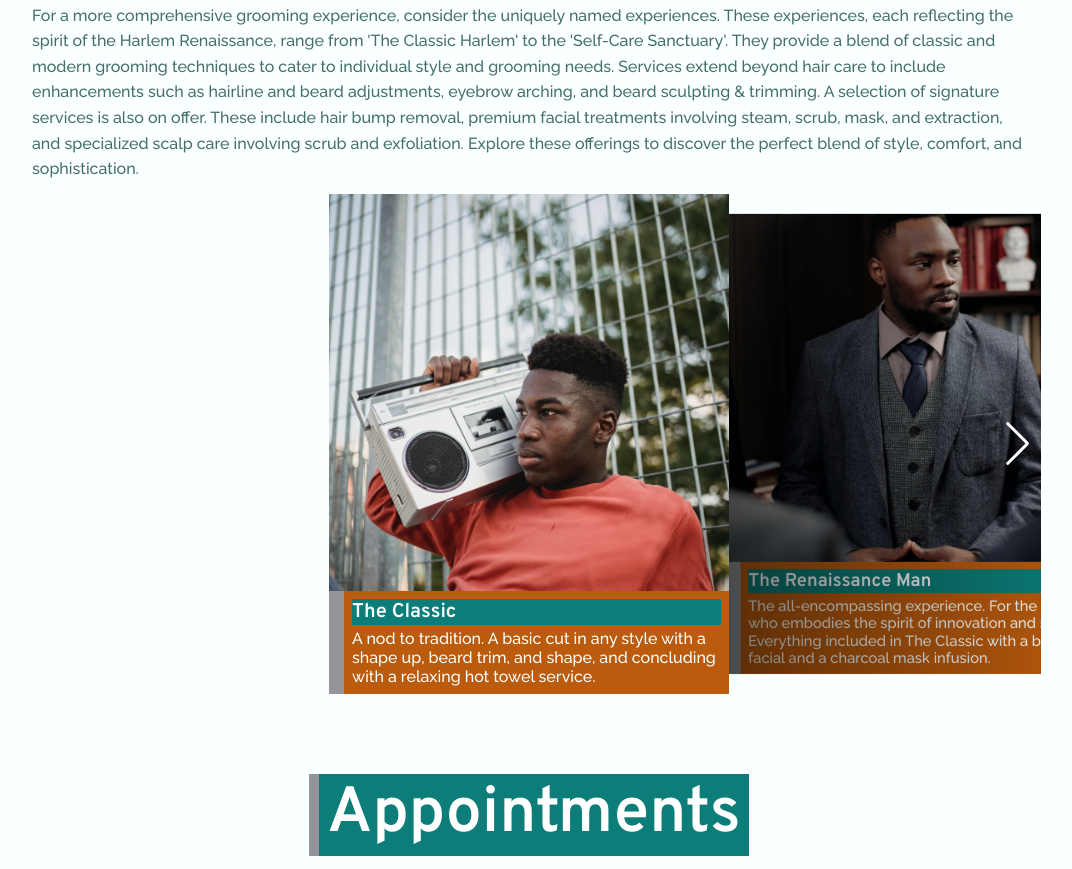
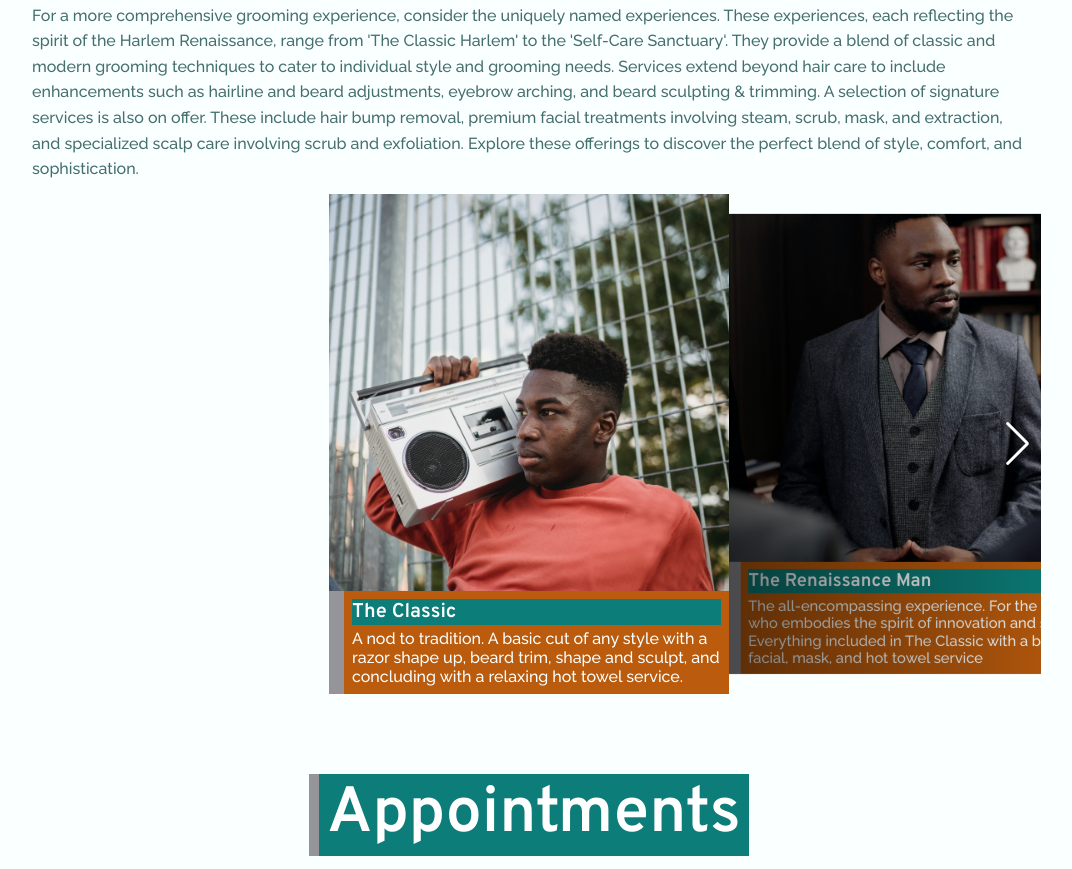
Before and after one commit to nick-poole/harlemren, a plain HTML site: page index.html in a window 1280 px wide. Shown: the part 6010-6879 px from the top of the page, without its empty margins (111-1183 px from the left). Drawn offline with nearby package versions, Linux system fonts and the light colour scheme.

Commit message:
Updated Experience section descriptions per client

```diff
--- a/index.html
+++ b/index.html
@@ -449,7 +449,7 @@
 
                 <li>
                   <span class="menu-item">The Self Care Sanctuary</span>
-                  <span class="menu-price">$80</span>
+                  <span class="menu-price">$125</span>
                 </li>
               </ul>
             </div>
@@ -463,54 +463,29 @@
                 <img src="assets/images/budgeron-bach_classic-harlem.jpg" alt="" class="service__img si-1">
                 <div class="service__data">
                   <h2 class="service__title">The Classic</h2>
-                  <span class="service__description">A nod to tradition. A basic cut in any style with a shape up, beard
-                    trim, and shape, and concluding with a relaxing hot towel service.</span>
+                  <span class="service__description">A nod to tradition. A basic cut of any style with a razor shape up,
+                    beard trim, shape and sculpt, and concluding with a relaxing hot towel service.</span>
                 </div>
               </div>
+
               <!--==================== SERVICE 2 ====================-->
-              <!-- <div class="service__card swiper-slide">
-                <img src="assets/images/visionary_unseen-histories.jpg" alt="" class="service__img si-2">
-                <div class="service__data">
-                  <h2 class="service__title">The Visionary</h2>
-                  <span class="service__description">For those who are not afraid to stand out, this tier takes it up a
-                    notch with unique personal expressions. Services include everything from the Classic Harlem tier,
-                    plus
-                    creative hair designs and hairline and beard enhancements.</span>
-                </div>
-              </div> -->
-
-              <!--==================== SERVICE 3 ====================-->
-              <!-- <div class="service__card swiper-slide">
-                <img src="assets/images/gentleman-maria-orlova.jpg" alt="" class="service__img si-3">
-                <div class="service__data">
-                  <h2 class="service__title">The Gentleman</h2>
-                  <span class="service__description">The epitome of sophistication. This tier includes everything from
-                    the
-                    Visionary tier, plus holistic grooming experiences like a steam facial, beard wash, shape and
-                    sculpt,
-                    and a scalp scrub.</span>
-                </div>
-              </div> -->
-
-              <!--==================== SERVICE 4 ====================-->
               <div class="service__card swiper-slide">
                 <img src="assets/images/august-de-richelieu.jpg" alt="" class="service__img si-4">
                 <div class="service__data">
                   <h2 class="service__title">The Renaissance Man</h2>
                   <span class="service__description">The all-encompassing experience. For the man who embodies the
-                    spirit of innovation and style. Everything included in The Classic with a basic facial and a
-                    charcoal mask infusion.</span>
+                    spirit of innovation and style. Everything included in The Classic with a basic facial, mask, and
+                    hot towel service</span>
                 </div>
               </div>
 
-              <!--==================== SERVICE 5 ====================-->
+              <!--==================== SERVICE 3 ====================-->
               <div class="service__card swiper-slide">
                 <img src="assets/images/scc_collis-3031391.jpg" alt="" class="service__img si-5">
                 <div class="service__data">
                   <h2 class="service__title">The Self Care Sanctuary</h2>
-                  <span class="service__description">Indulge in the ultimate grooming experience. The Self-Care
-                    Sanctuary includes all services from The Renaissance Man and elevates your self-care with a steam
-                    facial, charcoal mask scrub, hair bump removal, facial extractions, beard wash, and sculpt.</span>
+                  <span class="service__description">Indulge in the ultimate grooming experience. Includes a steam
+                    facial, charcoal mask, hair bump removal, facial extractions, beard wash, shape, and sculpt.</span>
                 </div>
               </div>
             </div>
```
Also changed, not shown: 1 other file.
